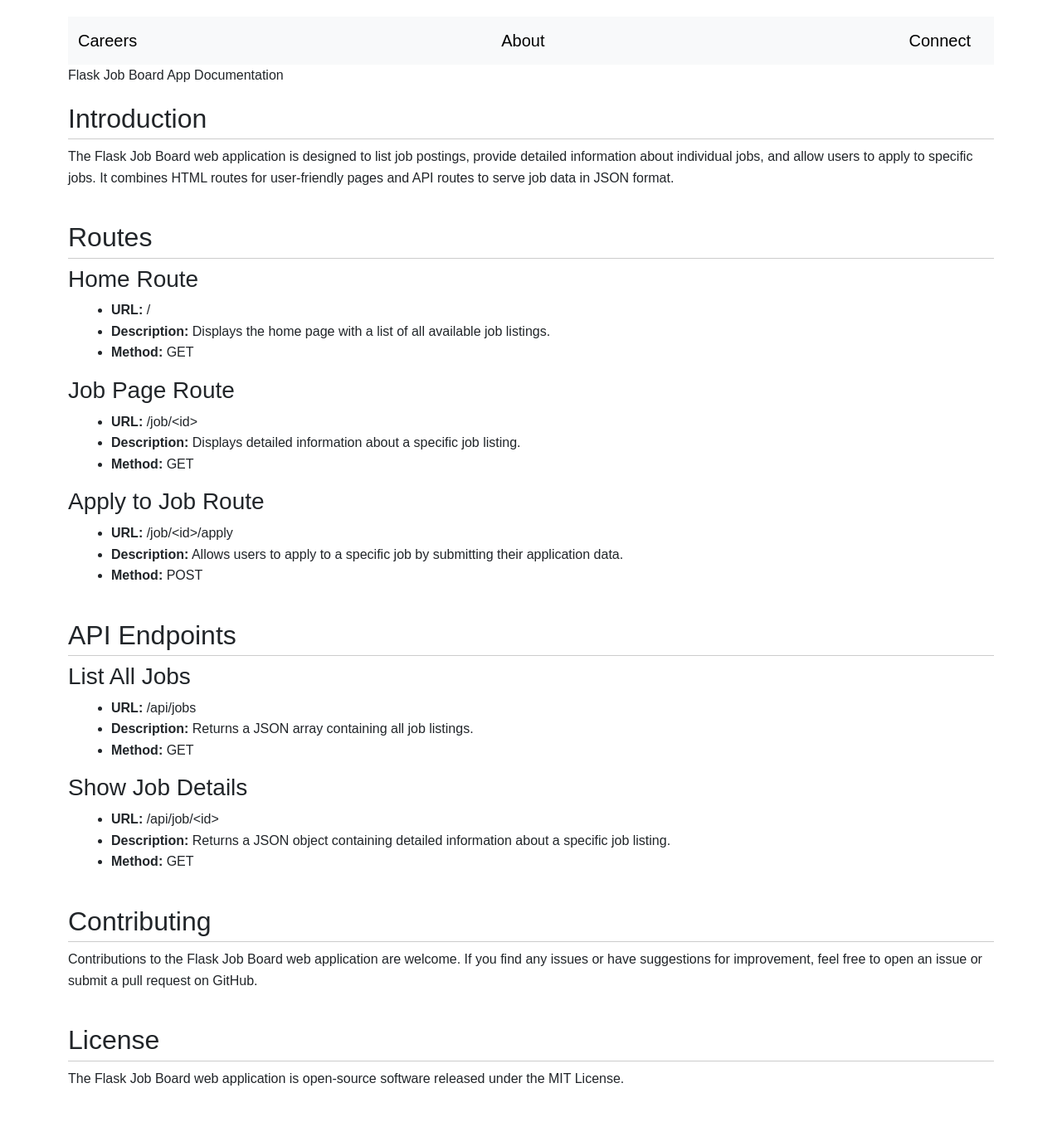
After one commit to Kool-Cool/Complete_flask_Webapp_Career, a Flask app: page /about in a window 1280 px wide. The commit adds this page. Shown: the whole page at 83% size. Run offline with Flask 3, Linux system fonts and the light colour scheme; parts of the project's set-up code (start-up, migrations or seed data) failed here and were passed over.

Commit message:
added about and connect page

```diff
--- a/app.py
+++ b/app.py
@@ -49,7 +49,13 @@ def show_job_json(id):
   return jsonify(job)
 
 
+@app.route("/about")
+def about():
+    return render_template("about.html")
 
+@app.route("/connect")
+def connect():
+    return render_template("connect.html")
 
 
 if __name__ == "__main__":
--- /dev/null
+++ b/templates/about.html
@@ -0,0 +1,117 @@
+<!DOCTYPE html>
+<html>
+<head>
+    <title>Flask Job Board App Documentation</title>
+        {% include 'bootstrap.html' %}
+        {% include "navbar.html" %}
+    <style>
+        body {
+            font-family: Arial, sans-serif;
+            line-height: 1.6;
+            margin: 20px;
+        }
+
+        h1 {
+            border-bottom: 1px solid #ccc;
+            padding-bottom: 5px;
+        }
+
+        h2 {
+            margin-top: 20px;
+            border-bottom: 1px solid #ccc;
+            padding-bottom: 5px;
+        }
+
+        ul {
+            list-style-type: disc;
+            margin-left: 20px;
+        }
+
+        code {
+            background-color: #f9f9f9;
+            padding: 2px;
+            border: 1px solid #ccc;
+        }
+
+        pre {
+            background-color: #f9f9f9;
+            padding: 10px;
+            border: 1px solid #ccc;
+            overflow-x: auto;
+        }
+
+        .section {
+            margin-bottom: 40px;
+        }
+    </style>
+</head>
+<body>
+    <div class="container"
+    <h1>Flask Job Board App Documentation</h1>
+
+    <div class="section">
+        <h2>Introduction</h2>
+        <p>
+            The Flask Job Board web application is designed to list job postings, provide detailed information about individual jobs, and allow users to apply to specific jobs. It combines HTML routes for user-friendly pages and API routes to serve job data in JSON format.
+        </p>
+    </div>
+
+    <div class="section">
+        <h2>Routes</h2>
+
+        <h3>Home Route</h3>
+        <ul>
+            <li><strong>URL:</strong> /</li>
+            <li><strong>Description:</strong> Displays the home page with a list of all available job listings.</li>
+            <li><strong>Method:</strong> GET</li>
+        </ul>
+
+        <h3>Job Page Route</h3>
+        <ul>
+            <li><strong>URL:</strong> /job/&lt;id&gt;</li>
+            <li><strong>Description:</strong> Displays detailed information about a specific job listing.</li>
+            <li><strong>Method:</strong> GET</li>
+        </ul>
+
+        <h3>Apply to Job Route</h3>
+        <ul>
+            <li><strong>URL:</strong> /job/&lt;id&gt;/apply</li>
+            <li><strong>Description:</strong> Allows users to apply to a specific job by submitting their application data.</li>
+            <li><strong>Method:</strong> POST</li>
+        </ul>
+    </div>
+
+    <div class="section">
+        <h2>API Endpoints</h2>
+
+        <h3>List All Jobs</h3>
+        <ul>
+            <li><strong>URL:</strong> /api/jobs</li>
+            <li><strong>Description:</strong> Returns a JSON array containing all job listings.</li>
+            <li><strong>Method:</strong> GET</li>
+        </ul>
+
+        <h3>Show Job Details</h3>
+        <ul>
+            <li><strong>URL:</strong> /api/job/&lt;id&gt;</li>
+            <li><strong>Description:</strong> Returns a JSON object containing detailed information about a specific job listing.</li>
+            <li><strong>Method:</strong> GET</li>
+        </ul>
+    </div>
+
+    <div class="section">
+        <h2>Contributing</h2>
+        <p>
+            Contributions to the Flask Job Board web application are welcome. If you find any issues or have suggestions for improvement, feel free to open an issue or submit a pull request on GitHub.
+        </p>
+    </div>
+
+    <div class="section">
+        <h2>License</h2>
+        <p>
+            The Flask Job Board web application is open-source software released under the MIT License.
+        </p>
+    </div>
+    </div>
+</body>
+</html>
--- a/templates/navbar.html
+++ b/templates/navbar.html
@@ -1,5 +1,11 @@
+<div class="container">
 <nav class="navbar sticky-top bg-light">
   <div class="container-fluid">
     <a class="navbar-brand" href="/">Careers</a>
+    <a class="navbar-brand" href="/about">About</a>
+    <a class="navbar-brand" href="/connect">Connect</a>
+
+
   </div>
 </nav>
+</div>
```
Also changed, not shown: templates/connect.html (added, +77 -0 lines).
